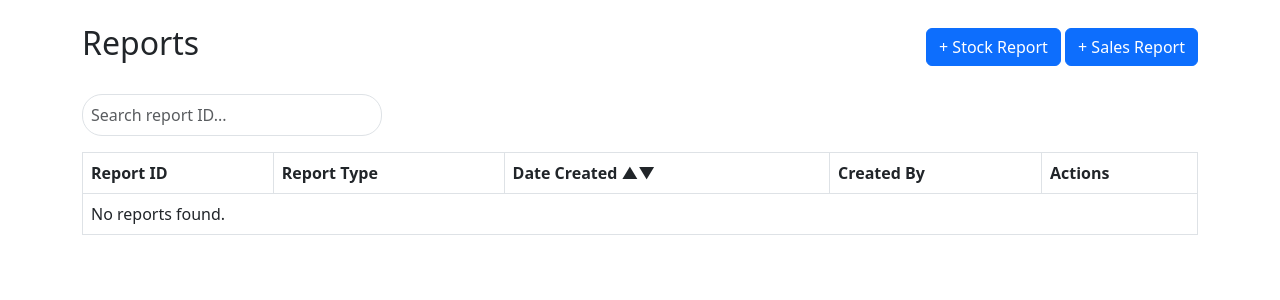
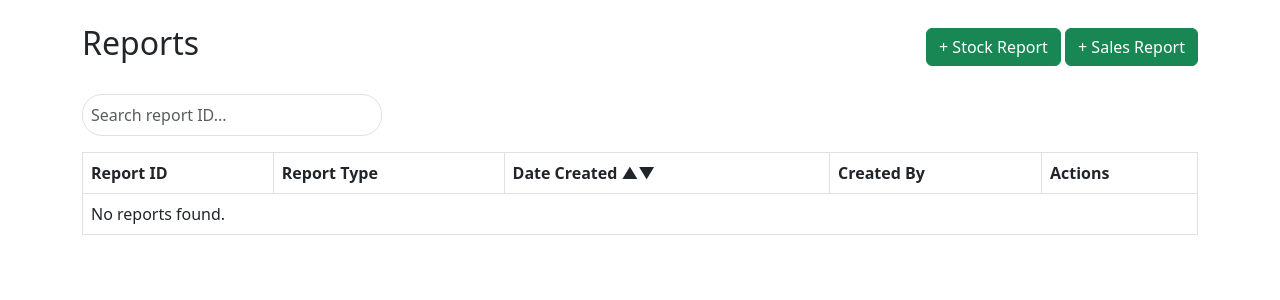
Before and after one commit to sakc-c/Hisaab_Project, a Django app: template hisaab/templates/hisaab/reports.html in a window 1280 px wide. Shown: the part 58-358 px from the top of the page. Run offline with Django 5.2, Linux system fonts and the light colour scheme; the template is opened without the code that fills it, so the values that code supplies are empty.

Commit message:
made button colors consistent

```diff
--- a/hisaab/templates/hisaab/profile.html
+++ b/hisaab/templates/hisaab/profile.html
@@ -17,7 +17,7 @@
     </div>
     <hr>
     <a href="{% url 'password_change' %}">
-        <button class="btn btn-warning">Reset Password</button>
+        <button class="btn btn-danger">Reset Password</button>
     </a>
 </div>
 {% endblock %}
--- a/hisaab/templates/hisaab/reports.html
+++ b/hisaab/templates/hisaab/reports.html
@@ -5,10 +5,10 @@
     <div class="d-flex justify-content-between align-items-center mb-4">
         <h2>Reports</h2>
         <div>
-            <a href="{% url 'create_report' 'stock' %}" class="btn btn-primary">
+            <a href="{% url 'create_report' 'stock' %}" class="btn btn-success">
                 + Stock Report
             </a>
-            <a href="{% url 'create_report' 'sales' %}" class="btn btn-primary">
+            <a href="{% url 'create_report' 'sales' %}" class="btn btn-success">
                 + Sales Report
             </a>
         </div>
--- a/hisaab/templates/hisaab/user_management.html
+++ b/hisaab/templates/hisaab/user_management.html
@@ -3,7 +3,10 @@
 
     <div class="d-flex justify-content-between align-items-center mb-4">
         <h2>User Management</h2>
+        <!-- Create User Button on the top right -->
+        <a href="{% url 'create_user' %}" class="btn btn-success">Create new user</a>
     </div>
+
     <table class="table table-bordered table-hover">
         <thead>
         <tr>
@@ -40,5 +43,5 @@
     </table>
     <hr>
     <h5>Just onboarded a new employee? Great! </h5>
-    <a href="{% url 'create_user' %}" class="btn btn-sm btn-warning">Create new user</a>
+
 {% endblock %}
```
